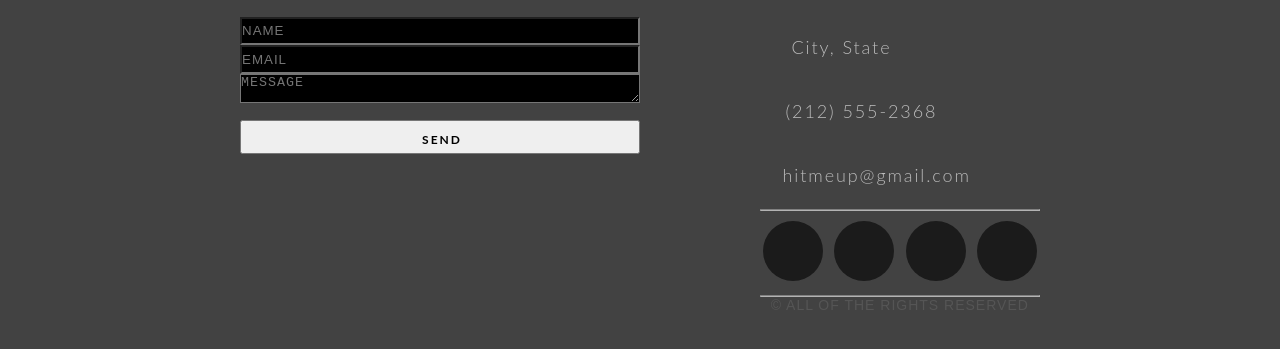
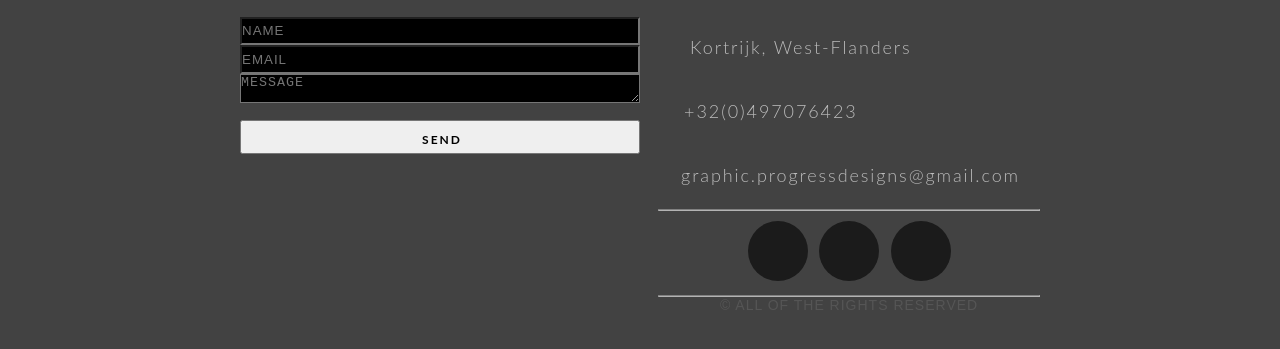
Before and after one commit to R6gu3/Graphic_Progress_Designs_Web, a plain HTML site: page contact.html in a window 1280 px wide. Shown: the part 227-576 px from the top of the page. Drawn offline with Linux system fonts and the light colour scheme.

Commit message:
Commit 9: Contact page update (HTML)

```diff
--- a/contact.html
+++ b/contact.html
@@ -34,7 +34,7 @@
     <h1 class="section-header">Contact</h1>
     <div class="contact-wrapper">
         <!-- Left contact page -->
-        <form id="contact-form" class="form-horizontal" role="form">
+        <form id="contact-form" class="form-horizontal" role="form" action="#">
             <div class="form-group">
                 <div class="col-sm-12">
                     <label for="name"></label>
@@ -59,17 +59,14 @@
         <!-- Right contact page -->
         <div class="direct-contact-container">
             <ul class="contact-list">
-                <li class="list-item"><i class="fa fa-map-marker fa-2x"><span class="contact-text place">City, State</span></i></li>
-                <li class="list-item"><i class="fa fa-phone fa-2x"><span class="contact-text phone"><a href="tel:1-212-555-5555" title="Give me a call">(212) 555-2368</a></span></i></li>
-                <li class="list-item"><i class="fa fa-envelope fa-2x"><span class="contact-text gmail"><a href="mailto:#" title="Send me an email">hitmeup@gmail.com</a></span></i></li>
+                <li class="list-item"><i class="fa fa-map-marker fa-2x"><span class="contact-text place">Kortrijk, West-Flanders</span></i></li>
+                <li class="list-item"><i class="fa fa-phone fa-2x"><span class="contact-text phone"><a href="tel:+32497076423" title="Give me a call">+32(0)497076423</a></span></i></li>
+                <li class="list-item"><i class="fa fa-envelope fa-2x"><span class="contact-text gmail"><a href="mailto:graphic.progressdesigns@gmail.com" title="Send me an email">graphic.progressdesigns@gmail.com</a></span></i></li>
             </ul>
             <hr>
             <ul class="social-media-list">
                 <li><a href="#" target="_blank" class="contact-icon">
                     <i class="fa fa-github" aria-hidden="true"></i></a>
-                </li>
-                <li><a href="#" target="_blank" class="contact-icon">
-                    <i class="fa fa-codepen" aria-hidden="true"></i></a>
                 </li>
                 <li><a href="#" target="_blank" class="contact-icon">
                     <i class="fa fa-twitter" aria-hidden="true"></i></a>
```
